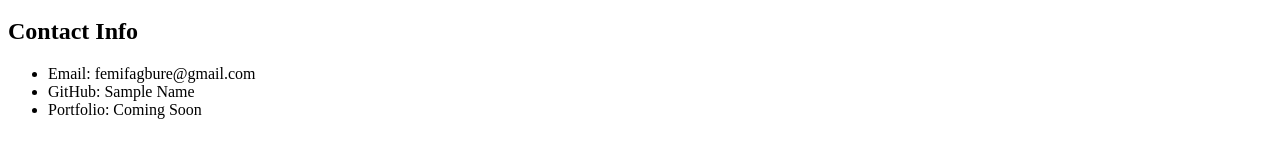
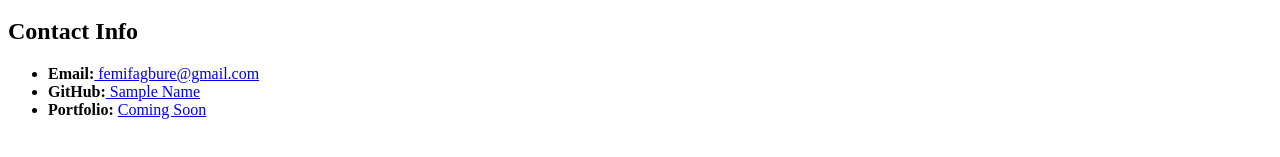
Before and after one commit to ofagbure/Activity-1, a plain HTML site: page index.html in a window 1280 px wide. Shown: the part 451-608 px from the top of the page. Drawn offline with Linux system fonts and the light colour scheme.

Commit message:
cleaned up contact info

```diff
--- a/index.html
+++ b/index.html
@@ -22,9 +22,9 @@
         Contact Info
     </h2>
     <ul>
-        <li>Email: femifagbure@gmail.com </li>
-        <li>GitHub: Sample Name</li>
-        <li> Portfolio: Coming Soon</li>
+        <li><strong>Email:</strong><a href="mailto:femifagbure@gmail.com"> femifagbure@gmail.com </a> </li>
+        <li><strong>GitHub:</strong><a href=#> Sample Name </a> </li>
+        <li><strong> Portfolio: </strong> <a href=#> Coming Soon</a> </li>
 
     </ul>
 </body>
```
